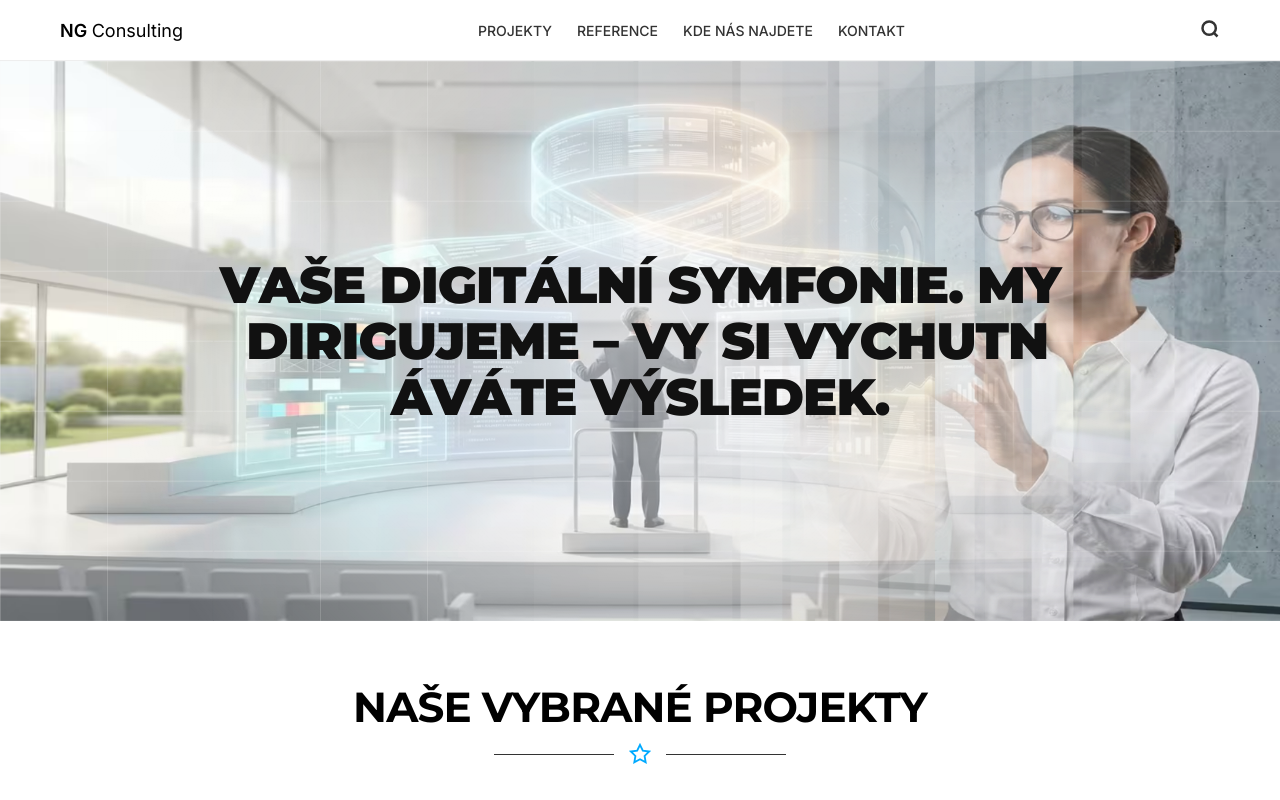
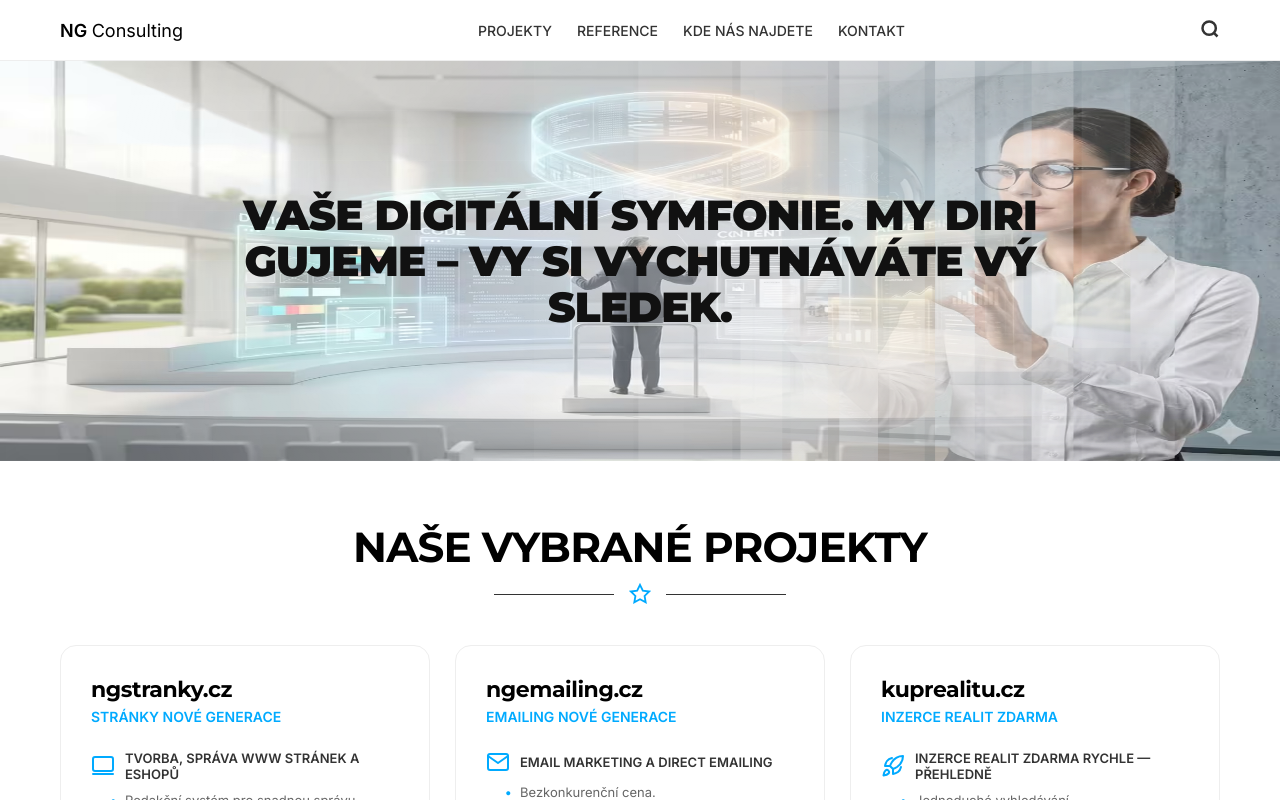
Before and after one commit to ljresetl/ng-hub, a Next.js app: page / in a window 1280 px wide. Shown: the top 800 px of the page. Built offline with nearby package versions, Linux system fonts and the light colour scheme.

Commit message:
Update Foto.module.scss

```diff
--- a/src/components/Foto/Foto.module.scss
+++ b/src/components/Foto/Foto.module.scss
@@ -20,11 +20,12 @@
 .houseCanvas {
   position: relative;
   width: 100%;
-  aspect-ratio: 16 / 7;
+  // ЗМІНЕНО: Було 16/7. 16/5 зробить секцію значно нижчою на десктопі.
+  aspect-ratio: 16 / 5;
   display: flex;
   flex-wrap: wrap;
   background-color: rgba(0, 0, 0, 0.03);
-  box-shadow: 0 10px 30px rgba(0, 0, 0, 0.05);
+  box-shadow: 0 10px 30px rgba(0, 0, 0, 0.01);
   overflow: hidden;
 }
 
@@ -62,44 +63,44 @@
 
   background: radial-gradient(
     circle,
-    rgba(255, 255, 255, 0.6) 0%,
-    rgba(255, 255, 255, 0) 75%
+    rgba(255, 255, 255, 0.4) 0%,
+    rgba(255, 255, 255, 0) 80%
   );
 }
 
 .heroText {
-  font-size: clamp(22px, 4vw, 54px);
+  // ЗМІНЕНО: Трохи зменшено шрифт для десктопа (було до 54px)
+  font-size: clamp(20px, 3.5vw, 42px);
   font-weight: 900;
   text-align: center;
   color: #111;
   line-height: 1.1;
-  max-width: 850px;
+  max-width: 800px;
   width: 90%;
   font-family: var(--heading-font, "Montserrat", sans-serif);
   text-transform: uppercase;
   letter-spacing: -0.02em;
 }
 
-// Адаптивність
+// АДАПТИВНІСТЬ
 @media (max-width: 1024px) {
   .houseCanvas {
-    aspect-ratio: 16 / 9;
+    aspect-ratio: 16 / 6;
   }
 }
 
 @media (max-width: 768px) {
   .houseCanvas {
-    // ЗМІНЕНО: aspect-ratio 3/1 робить фото вужчим (нижчим).
-    // Прибрано min-height, щоб вона не заважала зменшенню.
-    aspect-ratio: 3 / 1.5;
-    min-height: 250px; // Можеш регулювати це значення або видалити
+    // ЗМІНЕНО: Робимо картинку низькою на мобільних
+    aspect-ratio: 16 / 10;
+    min-height: 200px; // Мінімальна висота, щоб текст вліз
   }
 
   .heroText {
     max-width: 90%;
     line-height: 1.1;
-    // ЗМІНЕНО: зменшено діапазон шрифту. Було (20px, 6vw, 28px)
-    font-size: clamp(16px, 5vw, 22px);
+    // ЗМІНЕНО: Ще трохи зменшили шрифт для мобілок
+    font-size: clamp(15px, 5vw, 20px);
   }
 }
 
```
